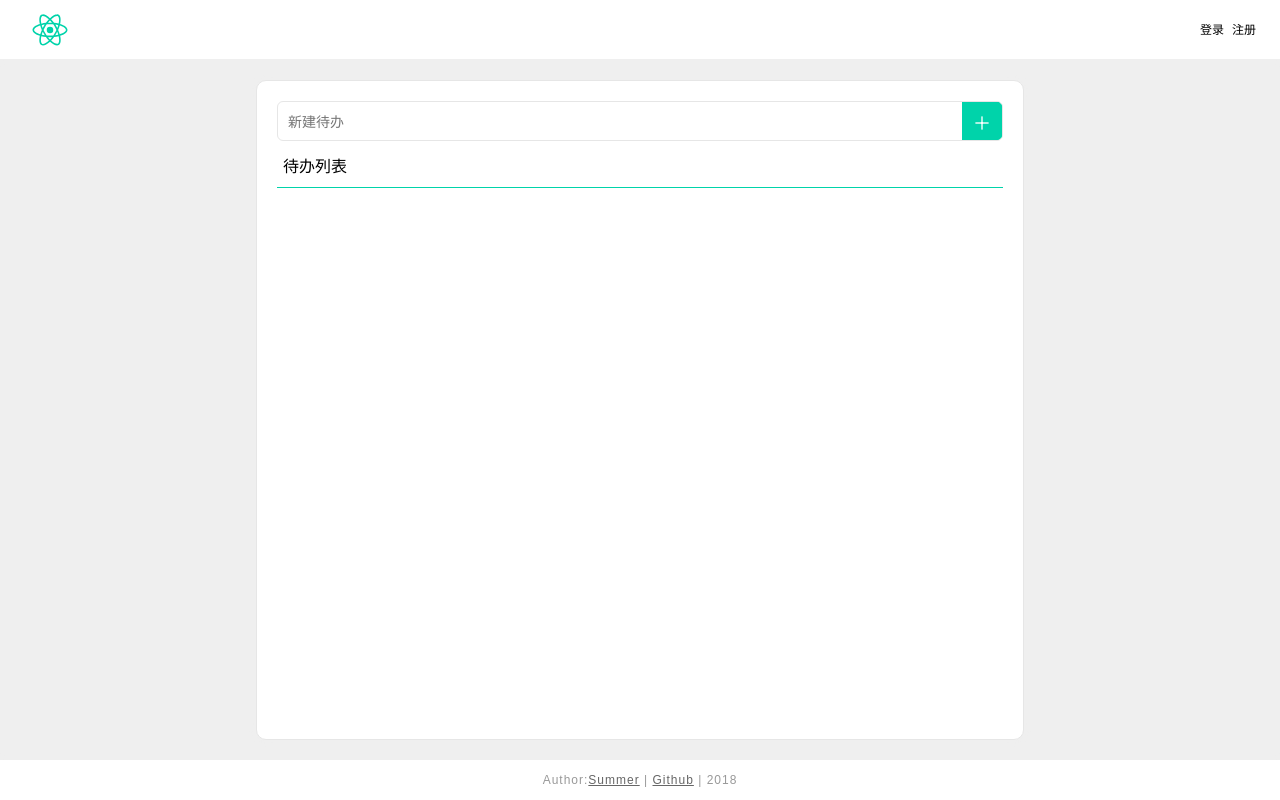
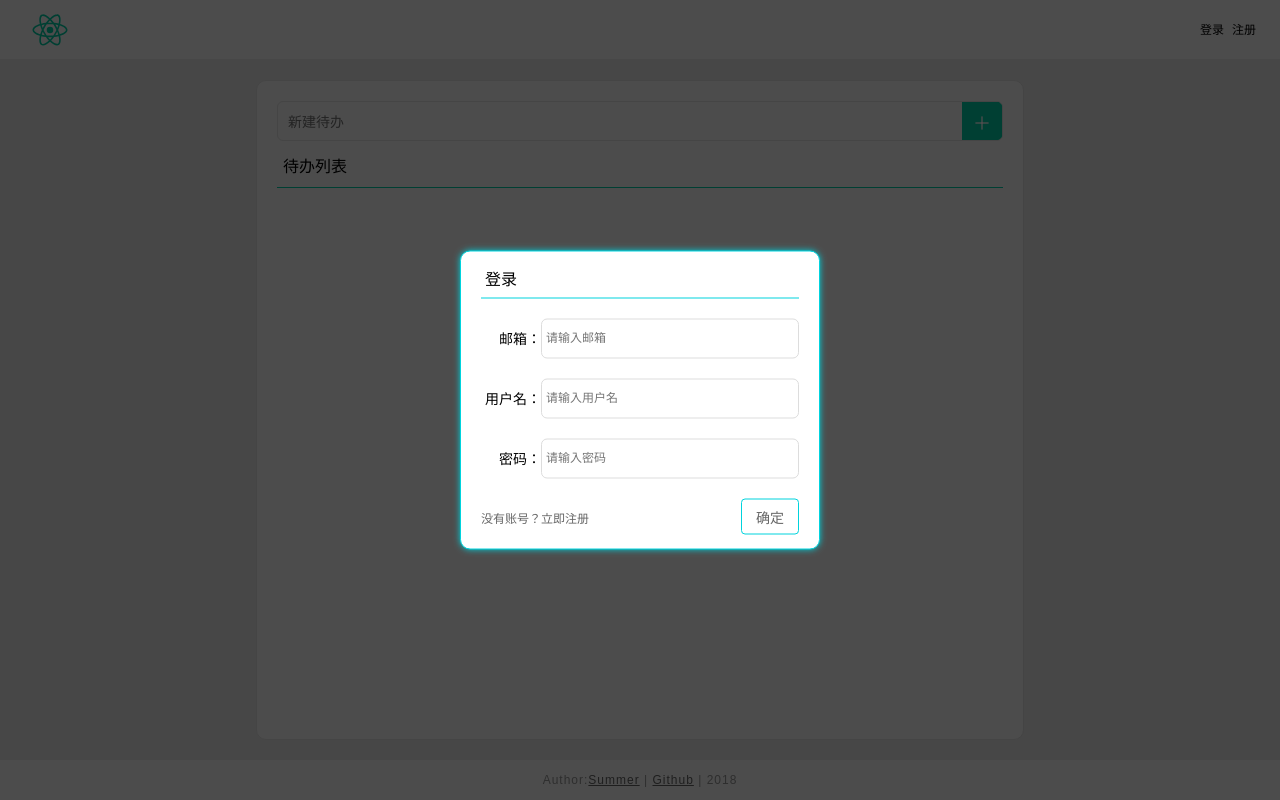
Before and after one commit to HappyJeannie/react-database, a React (Create React App) app: page / in a window 1280 px wide. Both pictures are taken after a click on the item "登录". Built offline with nearby package versions, Linux system fonts and the light colour scheme; what leancloud-storage would draw is missing.

Commit message:
【修改】- 实现登录注册切换功能

```diff
--- a/src/App.js
+++ b/src/App.js
@@ -21,7 +21,10 @@ class App extends Component {
       newTodo : '',
       todoList : [],
       tips:'123',
-      showToast:false
+      showToast:false,
+      loginShow:false,
+      registerShow:false,
+      isLogin:false
     }
   }
 
@@ -39,7 +42,7 @@ class App extends Component {
 
     return (
       <div className="App">
-        <Header></Header>
+        <Header isLogin={this.state.isLogin} hideToast={this.setModalStatus.bind(this)}></Header>
         <main>
           <div className="todoList">
 
@@ -50,9 +53,9 @@ class App extends Component {
               {todos}
             </ol>
           </div>
-          <Login></Login>
-          <Register></Register>
         </main>
+        <Login status={this.state.loginShow}  hideToast={this.setModalStatus.bind(this)}></Login>
+        <Register status={this.state.registerShow} hideToast={this.setModalStatus.bind(this)}></Register>
         <Toast msg={this.state.tips} ifShow={this.state.showToast}></Toast>
         <Footer></Footer>
       </div>
@@ -100,6 +103,12 @@ class App extends Component {
       })
     },1000)
   }
+  setModalStatus(e,status){
+    this.setState({
+      loginShow : status[0],
+      registerShow : status[1]
+    })
+  }
 }
 
 export default App;
--- a/src/components/Header/header.css
+++ b/src/components/Header/header.css
@@ -39,7 +39,7 @@ header div.user {
   margin-right: 20px;
 }
 header div.user ul {
-  display: flex;
+  display: none;
 }
 header div.user ul li {
   padding: 0px 4px;
@@ -55,3 +55,6 @@ header div.user ul li .icon {
   background-size: contain;
   margin-right: 6px;
 }
+header div.user ul.login {
+  display: flex;
+}
--- a/src/components/Header/header.js
+++ b/src/components/Header/header.js
@@ -12,16 +12,27 @@ class Header extends Component{
           </span>
         </div>
         <div className="user">
-          <ul>
-            <li>登录</li>
-            <li>注册</li>
-            {/* <li><span className="icon"></span>yonghu 123</li>
-            <li>登出</li> */}
+          <ul className={this.props.isLogin?"":"login"} >
+            <li onClick={this.setModalStatus.bind(this)}>登录</li>
+            <li onClick={this.setModalStatus.bind(this)}>注册</li>
+          </ul>
+          <ul className={this.props.isLogin?"login":""} >
+            <li><span className="icon"></span>yonghu 123</li>
+            <li>登出</li>
           </ul>
         </div>
       </header>
     )
   }
+  setModalStatus(e){
+    let status;
+    if(e.target.innerText.indexOf('登录') != -1){
+      status = [true,false]
+    }else{
+      status = [false,true]
+    }
+    this.props.hideToast(e,status);
+  }
 }
 
 export default Header
--- a/src/components/Header/header.less
+++ b/src/components/Header/header.less
@@ -37,7 +37,7 @@ header{
   div.user{
     margin-right: 20px;
     ul{
-      display: flex;
+      display: none;
       li{
         padding: 0px 4px;
         cursor: pointer;
@@ -52,6 +52,9 @@ header{
           margin-right: 6px;
         }
       }
+      &.login{
+        display: flex;
+      }
     }
   }
 }
--- a/src/components/login/login.css
+++ b/src/components/login/login.css
@@ -6,6 +6,9 @@
   height: 100vh;
   z-index: 101;
   display: none;
+}
+.modal-login.active {
+  display: block;
 }
 .modal-login .shadow {
   position: absolute;
@@ -74,6 +77,14 @@
   outline: none;
 }
 .modal-login .form div.input-group.submit {
+  display: flex;
+  flex-direction: row;
+  justify-content: space-between;
   margin-bottom: 0px;
   text-align: right;
 }
+.modal-login .form div.input-group.submit span {
+  font-size: 12px;
+  color: #666;
+  cursor: pointer;
+}
--- a/src/components/login/login.js
+++ b/src/components/login/login.js
@@ -4,8 +4,8 @@ import './login.css';
 class Login extends Component{
   render(){
     return (
-      <div className="modal-login">
-        <div className="shadow"></div>
+      <div className={this.props.status?"modal-login active":"modal-login"}>
+        <div className="shadow" onClick={this.setModalStatus.bind(this)}></div>
         <div className="form">
           <h4>登录</h4>
           <form>
@@ -28,6 +28,7 @@ class Login extends Component{
               </label>
             </div>
             <div className="input-group submit">
+              <span onClick={this.setModalStatus.bind(this)}>没有账号？立即注册</span>
               <button>确定</button>
             </div>
           </form>
@@ -35,6 +36,15 @@ class Login extends Component{
       </div>
     )
   }
+  setModalStatus(e){
+    let status;
+    if(e.target.innerText.indexOf('注册') != -1){
+      status=[false,true];
+    }else{
+      status=[false,false];
+    }
+    this.props.hideToast(e,status);
+  }
 }
 
 export default Login
--- a/src/components/login/login.less
+++ b/src/components/login/login.less
@@ -6,6 +6,9 @@
   height: 100vh;
   z-index: 101;
   display: none;
+  &.active{
+    display: block;
+  }
   .shadow{
     position: absolute;
     top: 0px;
@@ -71,8 +74,16 @@
         }
       }
       &.submit{
+        display: flex;
+        flex-direction: row;
+        justify-content: space-between;
         margin-bottom: 0px;
         text-align: right;
+        span{
+          font-size: 12px;
+          color: #666;
+          cursor: pointer;
+        }
       }
     }
   }
--- a/src/components/register/register.css
+++ b/src/components/register/register.css
@@ -6,6 +6,9 @@
   height: 100vh;
   z-index: 101;
   display: none;
+}
+.modal-regist.active {
+  display: block;
 }
 .modal-regist .shadow {
   position: absolute;
@@ -74,6 +77,14 @@
   outline: none;
 }
 .modal-regist .form div.input-group.submit {
+  display: flex;
+  flex-direction: row;
+  justify-content: space-between;
   margin-bottom: 0px;
   text-align: right;
 }
+.modal-regist .form div.input-group.submit span {
+  font-size: 12px;
+  color: #666;
+  cursor: pointer;
+}
--- a/src/components/register/register.js
+++ b/src/components/register/register.js
@@ -4,8 +4,8 @@ import './register.css';
 class Register extends Component{
   render(){
     return (
-      <div className="modal-regist">
-        <div className="shadow"></div>
+      <div className={this.props.status?"modal-regist active":"modal-regist"}>
+        <div className="shadow" onClick={this.setModalStatus.bind(this)}></div>
         <div className="form">
           <h4>新用户注册</h4>
           <form>
@@ -28,6 +28,7 @@ class Register extends Component{
               </label>
             </div>
             <div className="input-group submit">
+              <span onClick={this.setModalStatus.bind(this)}>已有账号，立即登录</span>
               <button>确定</button>
             </div>
           </form>
@@ -35,6 +36,15 @@ class Register extends Component{
       </div>
     )
   }
+  setModalStatus(e){
+    let status;
+    if(e.target.innerText.indexOf('登录') != -1){
+      status=[true,false];
+    }else{
+      status=[false,false];
+    }
+    this.props.hideToast(e,status);
+  }
 }
 
 export default Register
```
Also changed, not shown: src/components/register/register.less (+11 -0 lines).
